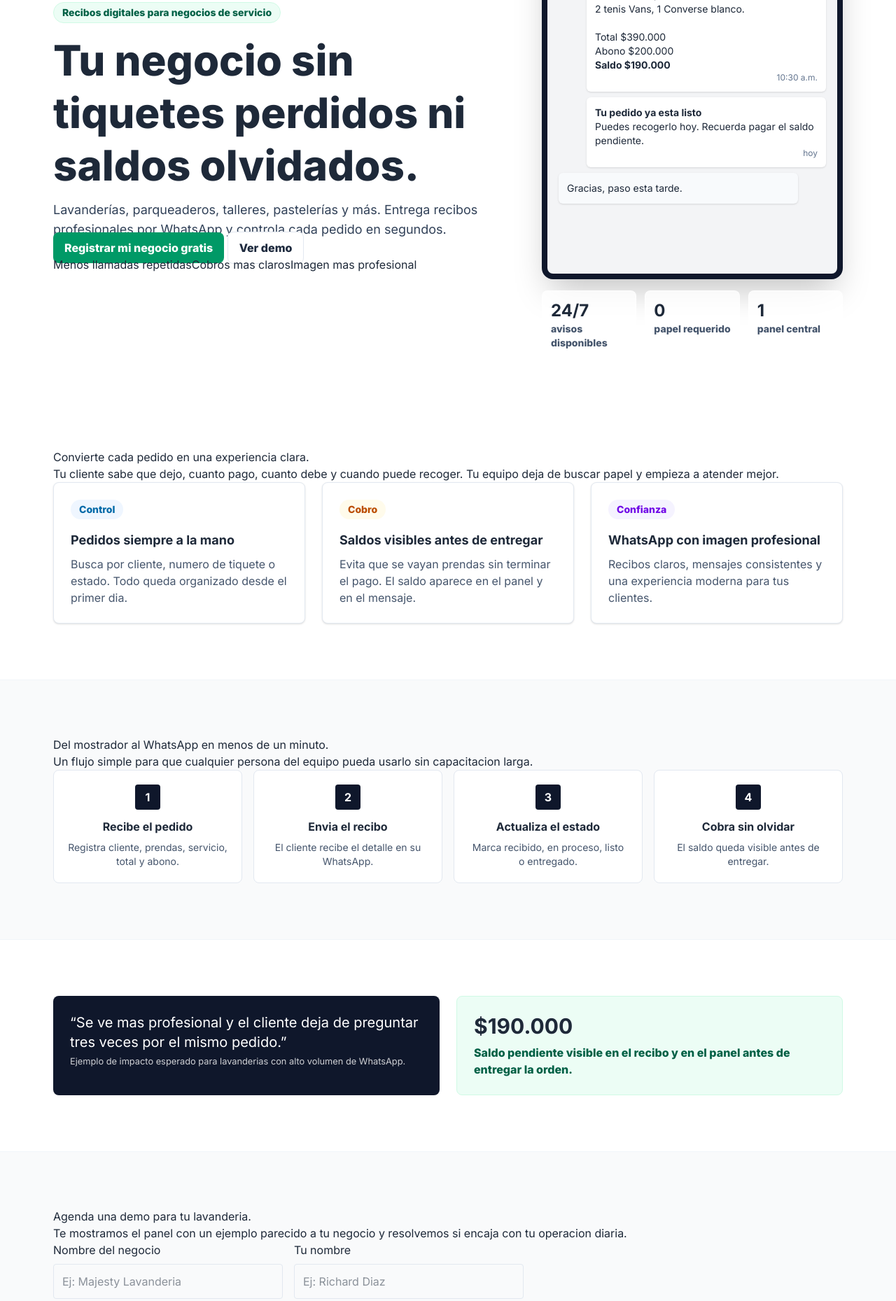
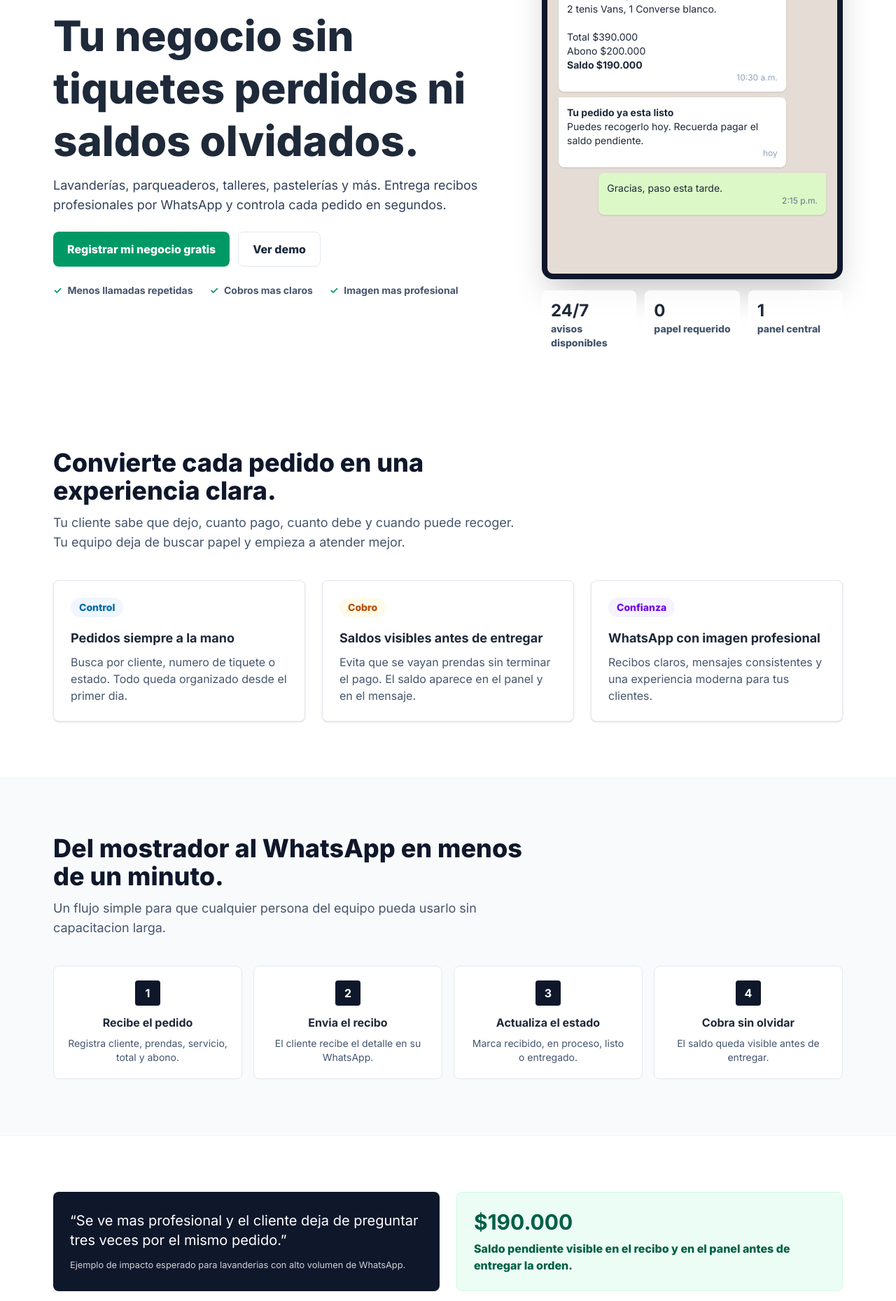
Before and after one commit to contjdiaz/tiquetevivo-maktub, a website: page public/index.html in a window 1280 px wide. Shown: the part 240-2099 px from the top of the page at 70% size. Drawn offline with Linux system fonts and the light colour scheme.

Commit message:
fix(ui): restore hero button layout and WhatsApp mockup; rebalance panel desktop layout

```diff
--- a/public/index.html
+++ b/public/index.html
@@ -32,18 +32,28 @@
           <span class="inline-flex items-center border border-emerald-100 bg-emerald-50 text-emerald-800 rounded-full px-3 py-1 text-sm font-extrabold">Recibos digitales para negocios de servicio</span>
           <h1 class="mt-4 text-4xl sm:text-5xl md:text-6xl font-extrabold leading-tight max-w-[820px]">Tu negocio sin tiquetes perdidos ni saldos olvidados.</h1>
           <p class="mt-3 text-lg text-slate-700 max-w-[710px]">Lavanderías, parqueaderos, talleres, pastelerías y más. Entrega recibos profesionales por WhatsApp y controla cada pedido en segundos.</p>
-          <div class="actions">
-            <a class="px-4 py-3 rounded-lg text-white font-extrabold bg-emerald-600 hover:bg-emerald-700" href="registro.html">Registrar mi negocio gratis</a>
-            <a class="px-4 py-3 rounded-lg border border-slate-200 text-slate-800 font-extrabold bg-white hover:bg-slate-50" href="app.html?slug=majesty">Ver demo</a>
+          <div class="mt-6 flex flex-col sm:flex-row gap-3">
+            <a class="inline-flex items-center justify-center px-5 py-3 rounded-lg text-white font-extrabold bg-emerald-600 hover:bg-emerald-700" href="registro.html">Registrar mi negocio gratis</a>
+            <a class="inline-flex items-center justify-center px-5 py-3 rounded-lg border border-slate-200 text-slate-800 font-extrabold bg-white hover:bg-slate-50" href="app.html?slug=majesty">Ver demo</a>
           </div>
-          <div class="trust"><span>Menos llamadas repetidas</span><span>Cobros mas claros</span><span>Imagen mas profesional</span></div>
+          <div class="mt-6 flex flex-wrap gap-x-6 gap-y-2 text-sm font-bold text-slate-600">
+            <span class="inline-flex items-center gap-2"><span class="text-emerald-600">✓</span>Menos llamadas repetidas</span>
+            <span class="inline-flex items-center gap-2"><span class="text-emerald-600">✓</span>Cobros mas claros</span>
+            <span class="inline-flex items-center gap-2"><span class="text-emerald-600">✓</span>Imagen mas profesional</span>
+          </div>
         </div>
         <div>
-          <div class="bg-gray-100 border-8 border-slate-900 rounded-2xl min-h-[520px] p-4 shadow-2xl" aria-label="Ejemplo de recibo enviado por WhatsApp">
-            <div class="h-9 bg-emerald-800 text-white rounded-t-lg flex items-center px-3 text-sm font-extrabold mb-3">WhatsApp Business</div>
-            <div class="bg-white rounded-md p-3 text-sm mb-2 ml-10 shadow-sm"><strong>MAJESTY | Tiquete #8707</strong><br>Hola Richard, recibimos:<br>2 tenis Vans, 1 Converse blanco.<br><br>Total $390.000<br>Abono $200.000<br><strong>Saldo $190.000</strong><span class="block text-right text-xs text-slate-500">10:30 a.m.</span></div>
-            <div class="bg-white rounded-md p-3 text-sm mb-2 ml-10 shadow-sm"><strong>Tu pedido ya esta listo</strong><br>Puedes recogerlo hoy. Recuerda pagar el saldo pendiente.<span class="block text-right text-xs text-slate-500">hoy</span></div>
-            <div class="bg-slate-50 rounded-md p-3 text-sm mb-2 mr-10 shadow-sm">Gracias, paso esta tarde.</div>
+          <div class="border-8 border-slate-900 rounded-2xl min-h-[520px] overflow-hidden shadow-2xl" style="background-color:#e5ddd5;" aria-hidden="true">
+            <div class="h-12 bg-[#075E54] text-white flex items-center gap-2 px-3 text-sm font-extrabold">
+              <span class="w-8 h-8 rounded-full bg-white/20 grid place-items-center">🏪</span>
+              <span class="flex-1">MAJESTY Lavandería</span>
+              <span class="text-white/70 text-lg">⋮</span>
+            </div>
+            <div class="p-4 space-y-2">
+              <div class="bg-white rounded-lg rounded-tl-none p-3 text-sm shadow-sm max-w-[85%]"><strong>MAJESTY | Tiquete #8707</strong><br>Hola Richard, recibimos:<br>2 tenis Vans, 1 Converse blanco.<br><br>Total $390.000<br>Abono $200.000<br><strong>Saldo $190.000</strong><span class="block text-right text-xs text-slate-400">10:30 a.m.</span></div>
+              <div class="bg-white rounded-lg rounded-tl-none p-3 text-sm shadow-sm max-w-[85%]"><strong>Tu pedido ya esta listo</strong><br>Puedes recogerlo hoy. Recuerda pagar el saldo pendiente.<span class="block text-right text-xs text-slate-400">hoy</span></div>
+              <div class="bg-[#dcf8c6] rounded-lg rounded-tr-none p-3 text-sm shadow-sm max-w-[85%] ml-auto">Gracias, paso esta tarde.<span class="block text-right text-xs text-slate-500">2:15 p.m.</span></div>
+            </div>
           </div>
           <div class="grid grid-cols-3 gap-3 mt-4">
             <div class="bg-white/80 border border-white/60 rounded-lg p-3"><strong class="text-2xl">24/7</strong><span class="block text-sm text-slate-600 font-extrabold">avisos disponibles</span></div>
@@ -56,9 +66,9 @@
 
     <section id="beneficios" class="py-20">
       <div class="mx-auto px-4 max-w-[1160px]">
-        <div class="head">
-          <h2>Convierte cada pedido en una experiencia clara.</h2>
-          <p>Tu cliente sabe que dejo, cuanto pago, cuanto debe y cuando puede recoger. Tu equipo deja de buscar papel y empieza a atender mejor.</p>
+        <div class="max-w-2xl mb-10">
+          <h2 class="text-3xl md:text-4xl font-extrabold text-slate-900">Convierte cada pedido en una experiencia clara.</h2>
+          <p class="mt-3 text-lg text-slate-600">Tu cliente sabe que dejo, cuanto pago, cuanto debe y cuando puede recoger. Tu equipo deja de buscar papel y empieza a atender mejor.</p>
         </div>
         <div class="grid grid-cols-1 md:grid-cols-3 gap-6">
           <article class="card p-6 rounded-lg border border-slate-200 bg-white shadow-sm">
@@ -82,11 +92,11 @@
 
     <section id="flujo" class="py-20 bg-gray-50 border-t border-b border-slate-100">
       <div class="mx-auto px-4 max-w-[1160px]">
-        <div class="head">
-          <h2>Del mostrador al WhatsApp en menos de un minuto.</h2>
-          <p>Un flujo simple para que cualquier persona del equipo pueda usarlo sin capacitacion larga.</p>
+        <div class="max-w-2xl mb-10">
+          <h2 class="text-3xl md:text-4xl font-extrabold text-slate-900">Del mostrador al WhatsApp en menos de un minuto.</h2>
+          <p class="mt-3 text-lg text-slate-600">Un flujo simple para que cualquier persona del equipo pueda usarlo sin capacitacion larga.</p>
         </div>
-        <div class="workflow grid grid-cols-1 sm:grid-cols-4 gap-4">
+        <div class="grid grid-cols-1 sm:grid-cols-4 gap-4">
           <article class="step bg-white border border-slate-200 rounded-lg p-5 text-center">
             <b class="inline-flex w-9 h-9 items-center justify-center rounded bg-slate-900 text-white mb-3">1</b>
             <strong class="block">Recibe el pedido</strong>
@@ -112,17 +122,17 @@
     </section>
 
     <section class="py-20">
-      <div class="mx-auto px-4 max-w-[1160px] showcase grid grid-cols-1 md:grid-cols-2 gap-6">
-        <div class="quote bg-slate-900 text-white rounded-lg p-6"><p class="text-lg md:text-xl">“Se ve mas profesional y el cliente deja de preguntar tres veces por el mismo pedido.”</p><small class="opacity-80">Ejemplo de impacto esperado para lavanderias con alto volumen de WhatsApp.</small></div>
-        <div class="money bg-emerald-50 border border-emerald-100 rounded-lg p-6"><strong class="text-3xl">$190.000</strong><p class="mt-2 font-extrabold text-emerald-800">Saldo pendiente visible en el recibo y en el panel antes de entregar la orden.</p></div>
+      <div class="mx-auto px-4 max-w-[1160px] grid grid-cols-1 md:grid-cols-2 gap-6 items-stretch">
+        <div class="bg-slate-900 text-white rounded-lg p-6 flex flex-col justify-center"><p class="text-lg md:text-xl">“Se ve mas profesional y el cliente deja de preguntar tres veces por el mismo pedido.”</p><small class="opacity-80 mt-3 block">Ejemplo de impacto esperado para lavanderias con alto volumen de WhatsApp.</small></div>
+        <div class="bg-emerald-50 border border-emerald-100 rounded-lg p-6 flex flex-col justify-center"><strong class="text-3xl text-emerald-800">$190.000</strong><p class="mt-2 font-extrabold text-emerald-800">Saldo pendiente visible en el recibo y en el panel antes de entregar la orden.</p></div>
       </div>
     </section>
 
     <section id="contacto" class="py-20 bg-gray-50 border-t border-b border-slate-100">
       <div class="mx-auto px-4 max-w-[1160px]">
-        <div class="head">
-          <h2>Agenda una demo para tu lavanderia.</h2>
-          <p>Te mostramos el panel con un ejemplo parecido a tu negocio y resolvemos si encaja con tu operacion diaria.</p>
+        <div class="max-w-2xl mb-10">
+          <h2 class="text-3xl md:text-4xl font-extrabold text-slate-900">Agenda una demo para tu lavanderia.</h2>
+          <p class="mt-3 text-lg text-slate-600">Te mostramos el panel con un ejemplo parecido a tu negocio y resolvemos si encaja con tu operacion diaria.</p>
         </div>
         <form class="grid grid-cols-1 md:grid-cols-2 gap-4 max-w-2xl" id="leadForm">
           <label class="block">Nombre del negocio<input class="mt-2 border border-slate-200 rounded p-3 w-full" name="business" required placeholder="Ej: Majesty Lavanderia"></label>
```
Also changed, not shown: public/styles.css, src/styles/tailwind.css.
